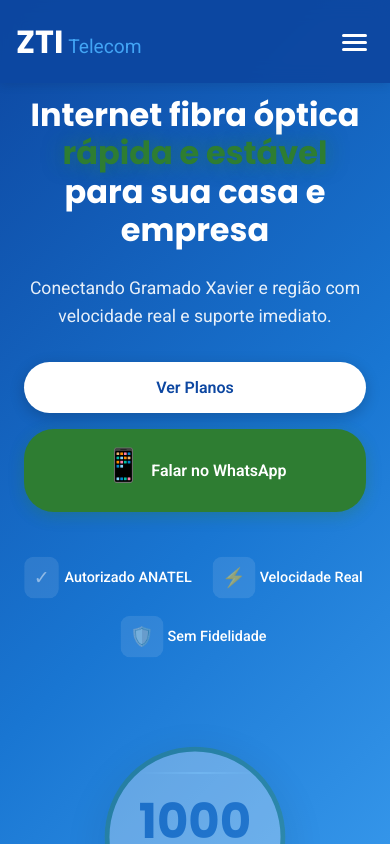
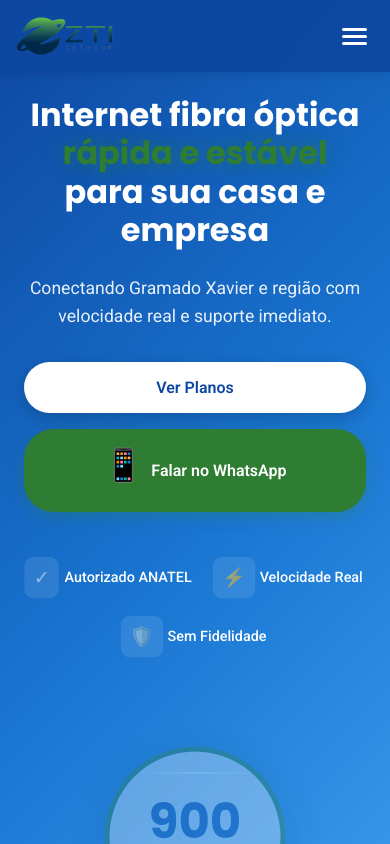
Before and after one commit to robertoedu/zti-telecom, a React (Vite) app: page / in a window 390 px wide. Shown: the top 844 px of the page. Built offline with nearby package versions, Linux system fonts and the light colour scheme.

Commit message:
ajustes combinados

```diff
--- a/index.html
+++ b/index.html
@@ -2,7 +2,7 @@
 <html lang="pt-BR">
   <head>
     <meta charset="UTF-8" />
-    <link rel="icon" type="image/svg+xml" href="/vite.svg" />
+    <link rel="icon" type="image/png"  href="/zti-aba.png" />
     <meta name="viewport" content="width=device-width, initial-scale=1.0" />
     <meta name="description" content="ZTI Telecom - Provedor de internet fibra óptica em Gramado Xavier/RS. Velocidade real e sem fidelidade. Autorizado pela ANATEL." />
     <meta name="keywords" content="internet fibra óptica, ZTI Telecom, Gramado Xavier, internet rápida, RS, provedor internet" />
--- a/src/components/Footer.css
+++ b/src/components/Footer.css
@@ -26,22 +26,28 @@
 /* Logo */
 .footer-logo {
   display: flex;
-  align-items: baseline;
-  gap: 0.4rem;
-  margin-bottom: 1rem;
+  align-items: center;
+  margin-bottom: 1.5rem;
+  cursor: pointer;
+  transition: transform 0.3s ease;
 }
 
-.logo-text {
-  font-size: 2rem;
-  font-weight: 700;
-  color: #FFFFFF;
-  font-family: 'Poppins', sans-serif;
+.footer-logo:hover {
+  transform: scale(1.05);
 }
 
-.logo-subtext {
-  font-size: 1.2rem;
-  font-weight: 400;
-  color: #42A5F5;
+.footer-logo .logo-image {
+  height: 75px;
+  width: auto;
+  object-fit: contain;
+  filter: brightness(1.2);
+  display: block;
+}
+
+/* Remove old text styles */
+.footer-logo .logo-text,
+.footer-logo .logo-subtext {
+  display: none;
 }
 
 .footer-tagline {
@@ -208,6 +214,10 @@
     justify-content: center;
   }
 
+  .footer-logo .logo-image {
+    height: 40px;
+  }
+
   .footer-social {
     justify-content: center;
   }
--- a/src/components/Footer.jsx
+++ b/src/components/Footer.jsx
@@ -12,9 +12,12 @@ const Footer = () => {
         <div className="footer-content">
           {/* Logo e Descrição */}
           <div className="footer-section">
-            <div className="footer-logo">
-              <span className="logo-text">ZTI</span>
-              <span className="logo-subtext">Telecom</span>
+            <div className="footer-logo" onClick={scrollToTop}>
+              <img
+                src="/logo-zti.png"
+                alt="ZTI Telecom"
+                className="logo-image"
+              />
             </div>
             <p className="footer-tagline">
               Internet estável, rápida e sem complicações.
--- a/src/components/Hero.jsx
+++ b/src/components/Hero.jsx
@@ -61,7 +61,7 @@ const Hero = () => {
           <div className="image-wrapper">
             <div className="speed-indicator">
               <div className="speed-circle">
-                <span className="speed-number">1000</span>
+                <span className="speed-number">900</span>
                 <span className="speed-unit">Mbps</span>
               </div>
               <div className="speed-bars">
--- a/src/components/Navbar.css
+++ b/src/components/Navbar.css
@@ -14,31 +14,37 @@
 .navbar-container {
   max-width: 1200px;
   margin: 0 auto;
-  padding: 1rem 2rem;
+  padding: 0.5rem 2rem;
   display: flex;
   justify-content: space-between;
   align-items: center;
+  min-height: 90px;
 }
 
 /* Logo */
 .navbar-logo {
   display: flex;
-  align-items: baseline;
-  gap: 0.3rem;
+  align-items: center;
   cursor: pointer;
+  transition: transform 0.3s ease;
+  padding: 0.5rem 0;
 }
 
-.logo-text {
-  font-size: 1.8rem;
-  font-weight: 700;
-  color: #FFFFFF;
-  font-family: 'Poppins', sans-serif;
+.navbar-logo:hover {
+  transform: scale(1.05);
 }
 
+.logo-image {
+  height: 75px;
+  width: auto;
+  object-fit: contain;
+  display: block;
+}
+
+/* Remove old text styles */
+.logo-text,
 .logo-subtext {
-  font-size: 1rem;
-  font-weight: 400;
-  color: #42A5F5;
+  display: none;
 }
 
 /* Menu */
@@ -163,7 +169,12 @@
 /* Responsividade */
 @media (max-width: 768px) {
   .navbar-container {
-    padding: 1rem;
+    padding: 0.5rem 1rem;
+    min-height: 65px;
+  }
+
+  .logo-image {
+    height: 40px;
   }
 
   .navbar-menu {
--- a/src/components/Navbar.jsx
+++ b/src/components/Navbar.jsx
@@ -38,9 +38,8 @@ const Navbar = () => {
     <nav className="navbar">
       <div className="navbar-container">
         {/* Logo */}
-        <div className="navbar-logo">
-          <span className="logo-text">ZTI</span>
-          <span className="logo-subtext">Telecom</span>
+        <div className="navbar-logo" onClick={() => scrollToSection("inicio")}>
+          <img src="/logo-zti.png" alt="ZTI Telecom" className="logo-image" />
         </div>
 
         {/* Menu Desktop */}
```
Also changed, not shown: public/logo-zti.png (added), public/zti-aba.png (added).
